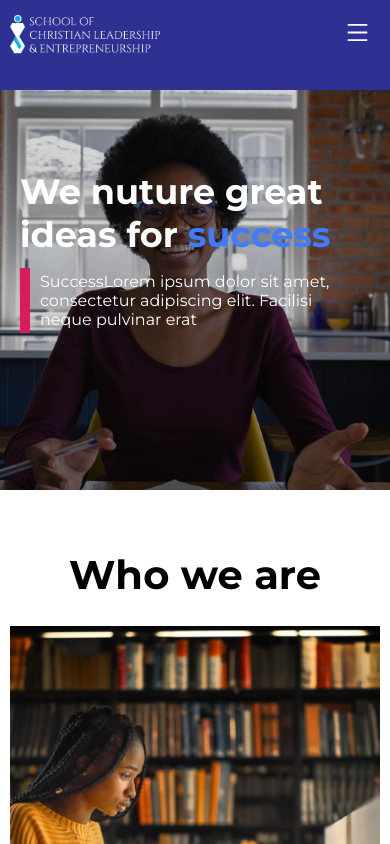
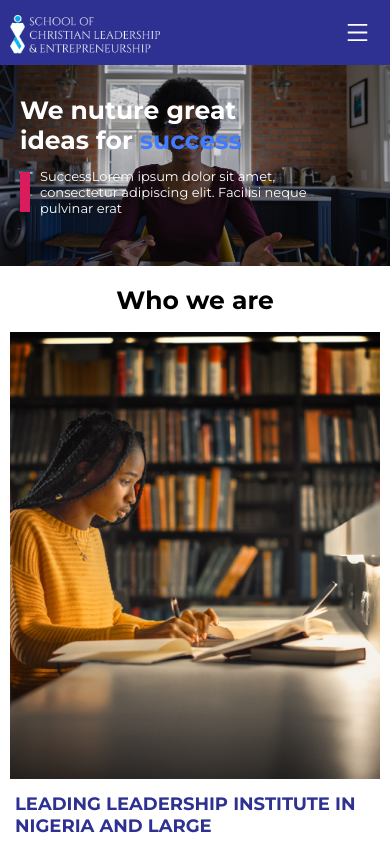
Before and after one commit to inedjosh/scle, a Next.js app: page / in a window 390 px wide. Shown: the top 844 px of the page. Built offline with nearby package versions, Linux system fonts and the light colour scheme.

Commit message:
fixing hero image

```diff
--- a/components/Header.js
+++ b/components/Header.js
@@ -26,7 +26,7 @@ function Header() {
       animate={mobileNav ? {   y: 0 }: {y:-1000}}
       initial={{y: -1000 }}
       transition={{
-        delay: 0.2,
+        delay: 0.1,
         duration: 0.4,
       }}
     >
--- a/pages/index.js
+++ b/pages/index.js
@@ -29,9 +29,12 @@ export default function Home() {
 
    <Header />
      <div className={styles.hero} >
-
+      <div>
+        <Image src={background} className={styles.background} />
+      </div>
      <div className={styles.overlay}></div>
-    <div className={styles.heroText}>
+   <div className={styles.heroDescription}>
+      <div className={styles.heroText}>
       We nuture great <br/>
       ideas for <span className={styles.heroTextBlue}>success</span>
     </div>
@@ -39,6 +42,7 @@ export default function Home() {
       <div className={styles.redBar}></div>
       <p className={styles.heroParagraph}>SuccessLorem ipsum dolor sit amet, consectetur adipiscing elit. Facilisi neque pulvinar erat </p>
     </div>
+   </div>
      </div>
 
 
@@ -153,11 +157,14 @@ export default function Home() {
 
        </div>
        <div className={styles.contact}>
+       <div className={styles.cantactImageDiv}>
            <Image
         src={contact}
         className={styles.contactImage}
+        // height={900}
        alt='image'
         />
+        </div>
         <div className={styles.form}>
         <h2 className={styles.bigHeading}>Stay updated</h2>
         <p className={styles.formText}>stay updated on news, events, entrepeneurs, research and more</p>
--- a/styles/Home.module.css
+++ b/styles/Home.module.css
@@ -89,14 +89,25 @@ font-family: 'Montserrat', sans-serif;
   height: 100%
 }
 .hero{
-   background-image:url("../images/background.png");
+   /* background-image:url("../images/background.png");
 background-position: center;
   background-repeat: no-repeat;
   background-size: cover;
-padding:0;
+padding:0; */
 height: 500px;
 display: flex;
 flex-direction: column;
+position: relative;
+}
+.background{
+  position: fixed;
+  left: 0;
+  top: 0;
+  bottom: 0;
+  right: 0;
+}
+.heroDescription{
+  position: absolute;
 }
 .heroText{
   color: #fff;
@@ -138,6 +149,7 @@ flex-direction: column;
 }
 .whoWeAreImageDiv{
   position: relative;
+  /* margin-top: 500px; */
 }
 .overlapImages{
   position: absolute;
@@ -169,7 +181,7 @@ flex-direction: column;
   font-family: 'Montserrat', sans-serif;
   font-size:40px;
   font-weight: 900;
-  margin-top:60px;
+  margin-top:200px;
 }
 .flexDiv{
   display: flex;
@@ -681,6 +693,7 @@ font-family: 'Montserrat', sans-serif;
 font-family: 'Montserrat', sans-serif;
   z-index: 30;
   width: 100vw;
+  height: 65px;
 }
 .logoDiv{
   /* margin-bottom: -50px; */
@@ -723,18 +736,23 @@ display: none;
 }
 .heroText{
   color: #fff;
-  font-size:35px;
+  font-size:25px;
   font-family: 'Montserrat', sans-serif;
  margin-top: 80px;
  margin-left: 20px;
  z-index: 20;
  font-weight: bolder;
 }
+.background{
+  height: 400px;
+}
 .subHeading{
   margin-top: 80px;
   /* color: black; */
 }
-
+.heroDescription{
+  top: -50px
+}
 .heroTextBlue{
   color: #407BFF
 }
@@ -742,7 +760,7 @@ display: none;
   color: #fff;
    font-family: 'Montserrat', sans-serif;
    font-weight: 500;
-   font-size: 16px;
+   font-size: 13px;
    width: 300px;
    padding-left: 10px;
 }
@@ -753,7 +771,7 @@ display: none;
   cursor: pointer;
 }
 .hero{
-  height: 400px;
+  height: 200px;
 }
 .heroTextSub{
   margin-left: 20px;
@@ -771,7 +789,7 @@ display: none;
 }
 .redBar{
   background-color: #DA1C5C;
-  height: 65px;
+  height: 40px;
   width:10px
 }
 .subHero{
@@ -796,9 +814,9 @@ display: none;
 .mainHeading{
   text-align: center;
   font-family: 'Montserrat', sans-serif;
-  font-size:40px;
+  font-size:25px;
   font-weight: 900;
-  margin-top:60px;
+  margin-top:20px;
 }
 .flexDiv{
   display: flex;
@@ -872,6 +890,9 @@ margin-top:20px
   justify-content: flex-start;
   align-items: center;
 }
+.sectionImage{
+  display: none;
+}
 .testimonyImage{
 position: relative;
 }
@@ -931,7 +952,7 @@ position: relative;
 .testimony{
   margin-top:20px;
   position: relative;
-   height: 400px;
+   height: 280px;
 }
 .testimonyBox{
   position: absolute;
@@ -977,10 +998,16 @@ position: relative;
 }
 .contact{
   padding: 10px;
-  margin-top:-80px;
-  position: relative;
+  margin-top:30px;
+  /* position: relative; */
   font-family: 'Montserrat', sans-serif;
     /* height: 400px; */
+}
+.contactImage{
+  display: hidden;
+  width: 0;
+  height: 0;
+  position: relative;
 }
 
 
@@ -996,14 +1023,14 @@ position: relative;
 .bigHeading{
   font-size: 15px;
   font-weight:300;
-  color:white;
+  color:black;
   text-align: center;
   margin-top:20px;
 }
 .formText{
   font-size: 10px;
   font-weight:300;
-  color:white;
+  color:black;
   text-align: center;
   margin-top: -10px;
   text-align: center;
@@ -1136,9 +1163,10 @@ margin-top:30px;
 .topNavLinks{
   display: flex;
   flex-direction: column;
+
 }
 .mobileLink{
-  padding: 10px 5px;
+  padding: 20px 20px;
     border-bottom: 1px solid #ccc;
 }
 }
```
